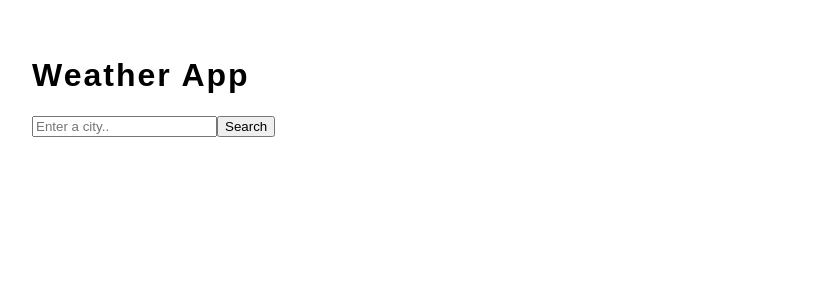
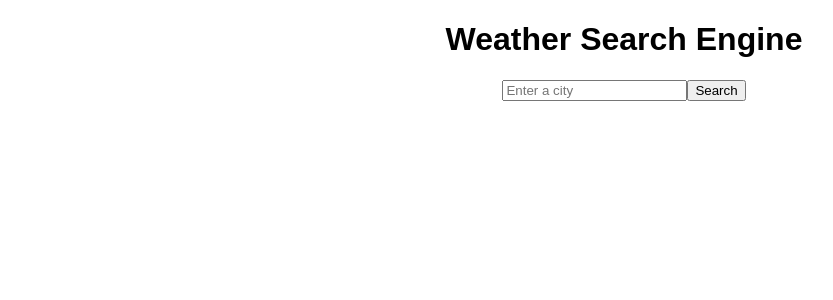
Before and after one commit to JemLBT/the-weather-react, a React (Create React App) app: page / in a window 1280 px wide. Shown: the top 300 px of the page, without its empty margins (16-849 px from the left). Built offline with nearby package versions, Linux system fonts and the light colour scheme.

Commit message:
changed coding throughout

```diff
--- /dev/null
+++ b/src/App.js
@@ -0,0 +1,13 @@
+import "./styles.css";
+import React from "react";
+import Search from "./Search";
+
+export default function App() {
+  return (
+    <div className="App">
+      <h1>Weather Search Engine</h1>
+      <Search />
+      <h2></h2>
+    </div>
+  );
+}
--- a/src/Search.js
+++ b/src/Search.js
@@ -1,68 +1,25 @@
 import React, { useState } from "react";
-import axios from "axios";
 
 export default function Search() {
-  const [city, setCity] = useState("");
-  const [loaded, setLoaded] = useState(false);
-  const [weather, setWeather] = useState({});
-
-  function displayWeather(response) {
-    setLoaded(true);
-    setWeather({
-      temperature: response.data.main.temp,
-      wind: response.data.wind.speed,
-      humidity: response.data.main.humidity,
-      icon: `http://openweathermap.org/img/wn/${response.data.weather[0].icon}@2x.png`,
-      description: response.data.weather[0].description,
-    });
-  }
+  let [city, setCity] = useState("");
+  let [message, setMessage] = useState("");
 
   function handleSubmit(event) {
     event.preventDefault();
-    let apiKey = "4c9b53e4f8f5eb00df5915bdca340605";
-    let apiUrl = `https://api.openweathermap.org/data/2.5/weather?q=${city}&appid=${apiKey}&units=metric`;
-    axios.get(apiUrl).then(displayWeather);
+    setMessage(`The temperature in ${city} is 10°C`);
   }
 
   function updateCity(event) {
     setCity(event.target.value);
   }
 
-  let form = (
-    <form onSubmit={handleSubmit}>
-      <input type="search" placeholder="Enter a city.." onChange={updateCity} />
-      <button type="submit">Search</button>
-    </form>
+  return (
+    <div>
+      <form onSubmit={handleSubmit}>
+        <input type="search" placeholder="Enter a city" onChange={updateCity} />
+        <input type="submit" value="Search" />
+      </form>
+      <h2>{message}</h2>
+    </div>
   );
-
-  if (loaded) {
-    return (
-      <div>
-        {form}
-        <ul>
-          <li>
-            <strong>Description: </strong>
-            {weather.description}
-          </li>
-          <li>
-            <strong>Temperature: </strong>
-            {Math.round(weather.temperature)}°C
-          </li>
-          <li>
-            <strong>Humidity: </strong>
-            {Math.round(weather.humidity)}%
-          </li>
-          <li>
-            <strong>Wind: </strong>
-            {Math.round(weather.wind)}km/hr
-          </li>
-          <li>
-            <img src={weather.icon} alt="Weather Icon" width="200" />
-          </li>
-        </ul>
-      </div>
-    );
-  } else {
-    return form;
-  }
 }
--- a/src/index.js
+++ b/src/index.js
@@ -1,17 +1,13 @@
 import { StrictMode } from "react";
 import { createRoot } from "react-dom/client";
-import Search from "./Search";
 
-import "./styles.css";
+import App from "./App";
 
 const rootElement = document.getElementById("root");
 const root = createRoot(rootElement);
 
 root.render(
   <StrictMode>
-    <div className="App">
-      <h1>Weather App</h1>
-      <Search />
-    </div>
+    <App />
   </StrictMode>
 );
--- a/src/styles.css
+++ b/src/styles.css
@@ -1,20 +1,4 @@
 .App {
   font-family: sans-serif;
   text-align: center;
-  text-align: left;
-  margin-left: 40px;
-  line-height: 30px;
-  margin-top: 60px;
 }
-
-h1 {
-  font-family: sans-serif;
-  letter-spacing: 2px;
-}
-
-li {
-  list-style: none;
-  display: block;
-  margin-left: -40px;
-  padding: 0;
-}
```
